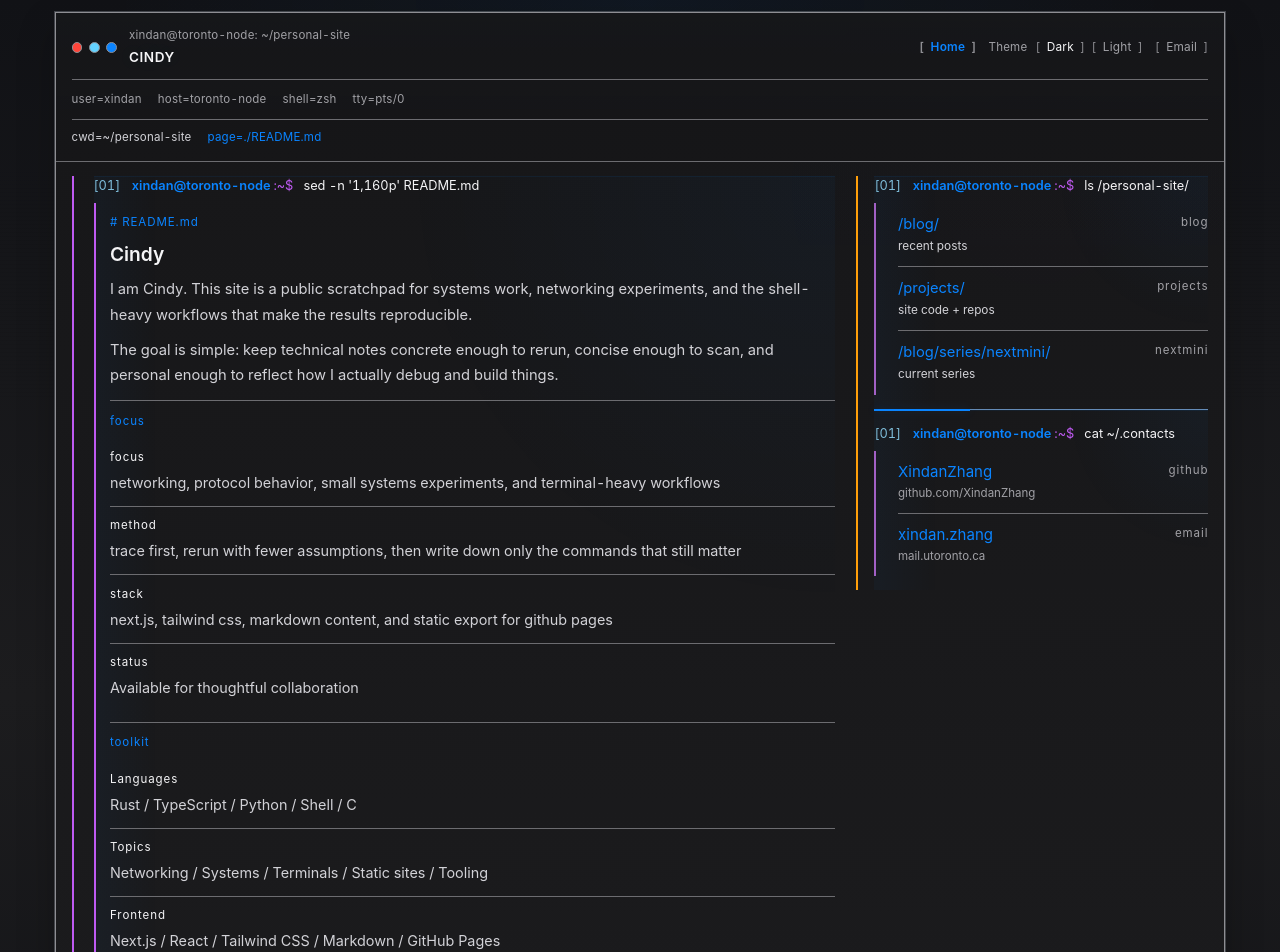
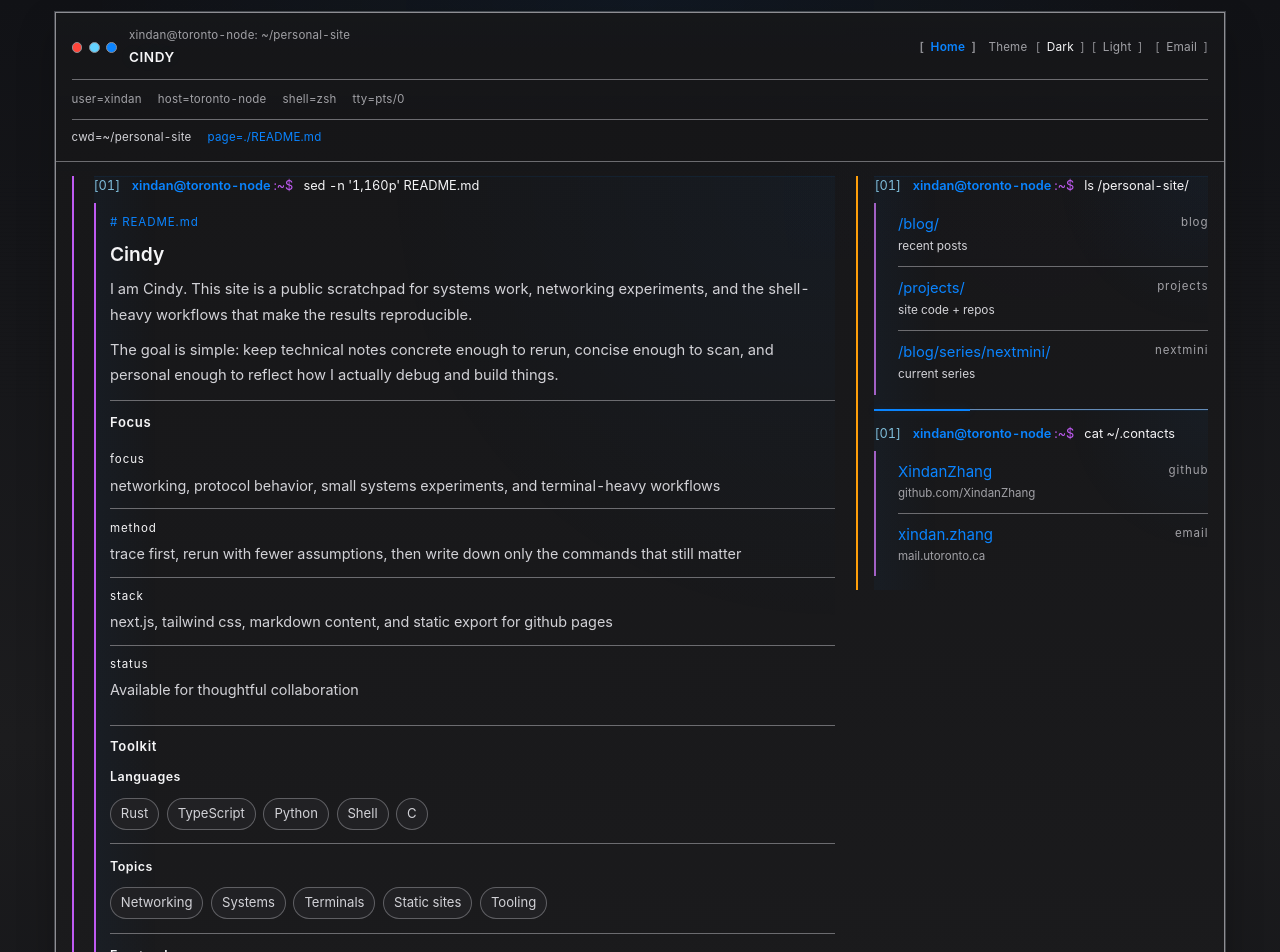
Before and after one commit to XindanZhang/personal-site, a Next.js app: page /personal-site/about in a window 1280 px wide. Shown: the top 952 px of the page. Built offline with nearby package versions, Linux system fonts and the light colour scheme.

Commit message:
style: restructure about toolkit section

```diff
--- a/app/about/page.tsx
+++ b/app/about/page.tsx
@@ -43,7 +43,7 @@ export default function AboutPage() {
               </section>
 
               <section className="readme-section">
-                <h2 className="readme-heading">focus</h2>
+                <h2 className="readme-heading">Focus</h2>
                 <div className="readme-grid">
                   {readmeFacts.map((fact) => (
                     <dl key={fact.label} className="readme-kv">
@@ -55,13 +55,19 @@ export default function AboutPage() {
               </section>
 
               <section className="readme-section">
-                <h2 className="readme-heading">toolkit</h2>
-                <div className="readme-grid">
+                <h2 className="readme-heading">Toolkit</h2>
+                <div className="readme-group-list">
                   {site.skillGroups.map((group) => (
-                    <dl key={group.title} className="readme-kv">
-                      <dt>{group.title}</dt>
-                      <dd>{group.items.join(" / ")}</dd>
-                    </dl>
+                    <section key={group.title} className="readme-group">
+                      <h3 className="readme-group-title">{group.title}</h3>
+                      <ul className="readme-tag-list">
+                        {group.items.map((item) => (
+                          <li key={item} className="readme-tag">
+                            {item}
+                          </li>
+                        ))}
+                      </ul>
+                    </section>
                   ))}
                 </div>
               </section>
--- a/app/globals.css
+++ b/app/globals.css
@@ -2480,15 +2480,26 @@ body.mode-terminal ::selection {
 }
 
 .readme-kicker,
-.readme-heading,
 .readme-shortcut-link {
   color: var(--accent);
 }
 
+.readme-heading {
+  color: var(--page-ink);
+  font-size: 0.82rem;
+  font-weight: 600;
+  letter-spacing: 0.05em;
+}
+
 .readme-grid {
   display: grid;
   gap: 0;
   background: transparent;
+}
+
+.readme-group-list {
+  display: grid;
+  gap: 0;
 }
 
 .readme-kv {
@@ -2507,6 +2518,51 @@ body.mode-terminal ::selection {
   color: var(--muted-strong);
   font-size: 0.9rem;
   line-height: 1.7;
+}
+
+.readme-group {
+  display: grid;
+  gap: 0.7rem;
+  padding: 0.85rem 0;
+  border-top: 1px solid var(--line);
+}
+
+.readme-group:first-child {
+  border-top: 0;
+  padding-top: 0.2rem;
+}
+
+.readme-group-title {
+  margin: 0;
+  color: var(--page-ink);
+  font-family: var(--font-mono);
+  font-size: 0.78rem;
+  font-weight: 600;
+  letter-spacing: 0.04em;
+  line-height: 1.45;
+}
+
+.readme-tag-list {
+  display: flex;
+  flex-wrap: wrap;
+  gap: 0.48rem;
+  margin: 0;
+  padding: 0;
+  list-style: none;
+}
+
+.readme-tag {
+  display: inline-flex;
+  align-items: center;
+  min-height: 2rem;
+  padding: 0.24rem 0.62rem;
+  border: 1px solid color-mix(in srgb, var(--line) 84%, transparent);
+  border-radius: 999px;
+  background: color-mix(in srgb, var(--panel-soft) 90%, transparent);
+  color: var(--muted-strong);
+  font-size: 0.82rem;
+  line-height: 1.35;
+  white-space: nowrap;
 }
 
 .readme-shortcut-row,
```
Also changed, not shown: 441 other files (tests, documents, lock files or other folders).
